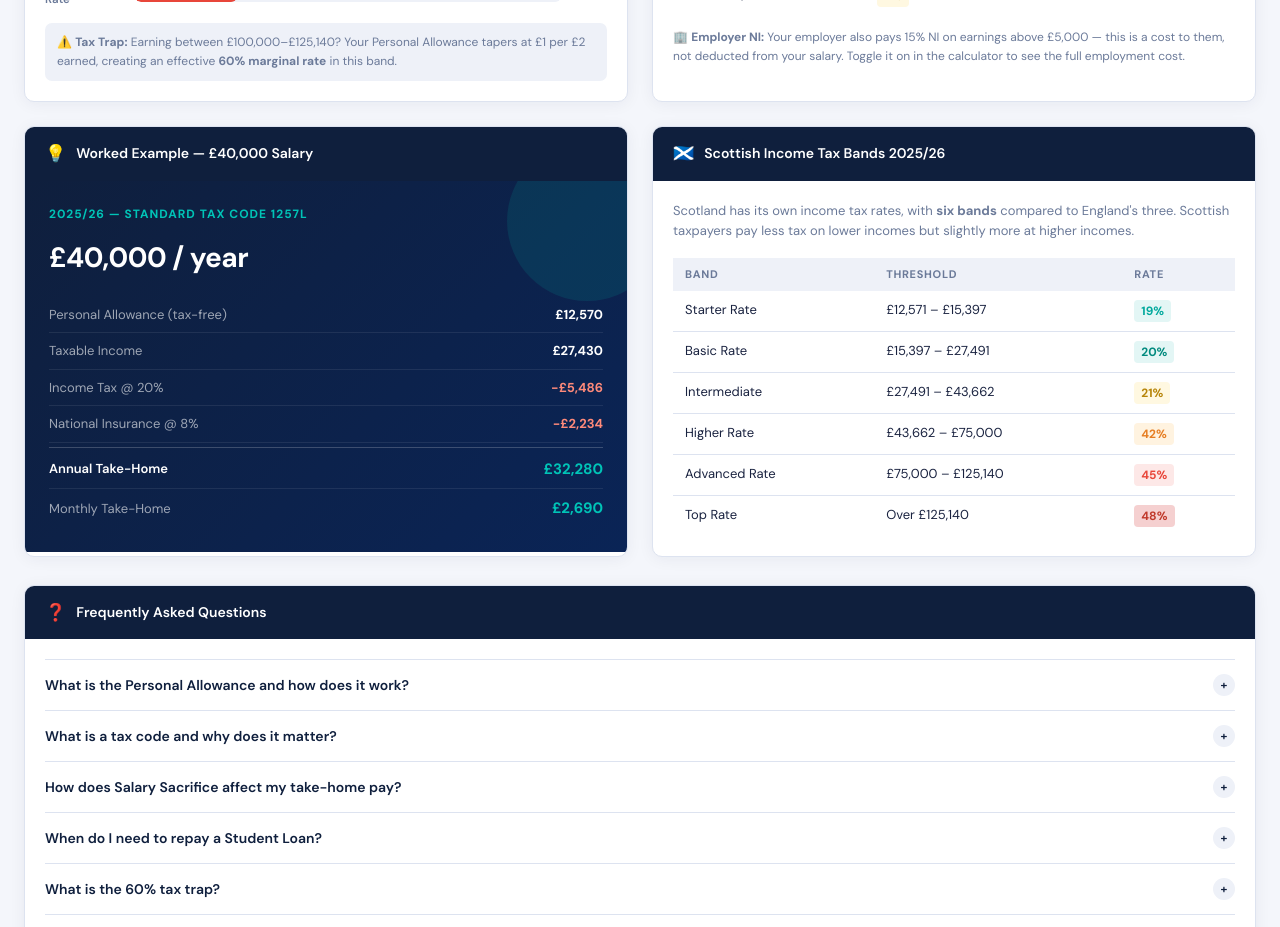
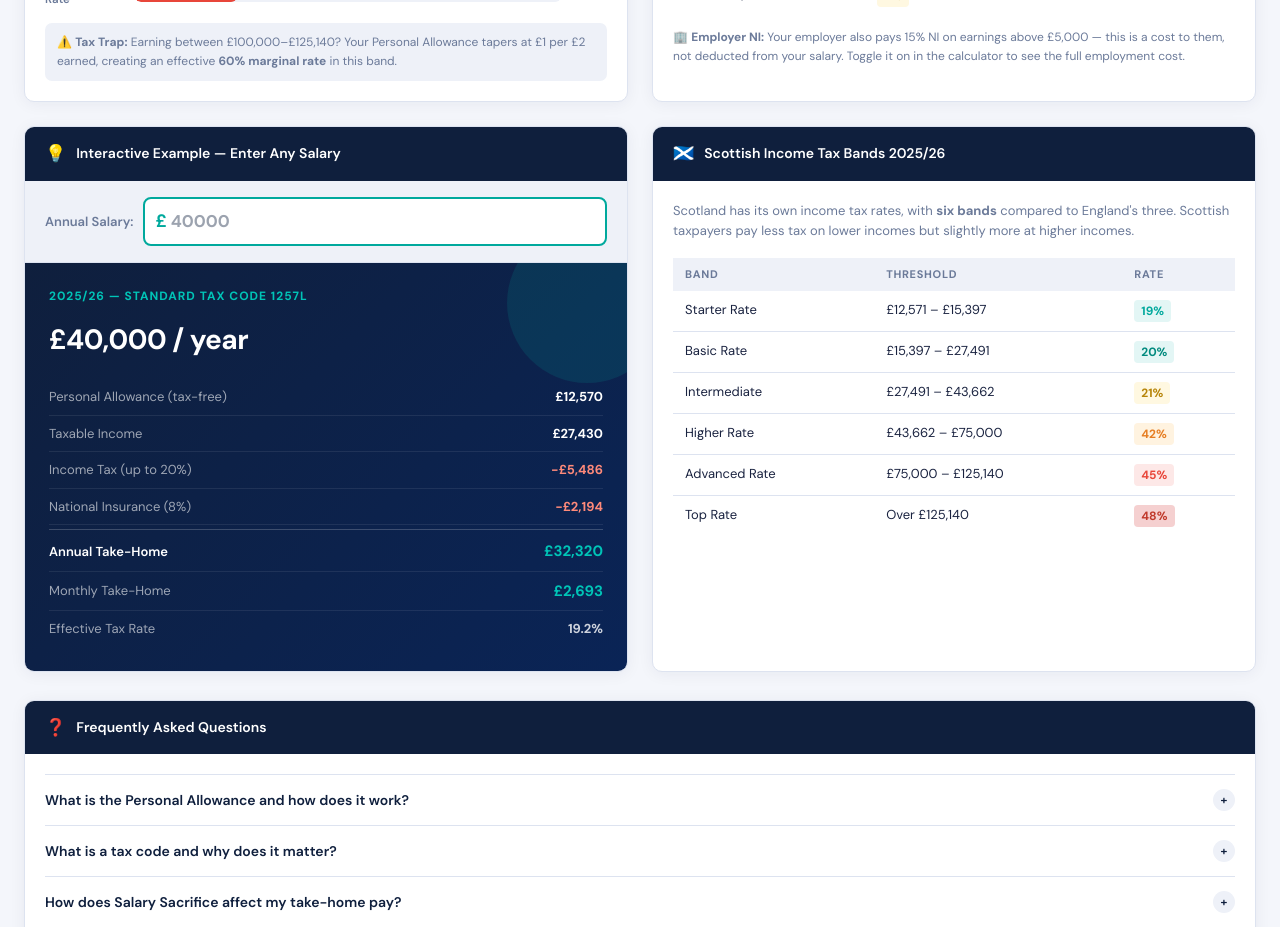
Before and after one commit to dsrashmika-prog/uktaxcal, a Next.js app: page / in a window 1280 px wide. Shown: the part 1620-2547 px from the top of the page. Built offline with nearby package versions, Linux system fonts and the light colour scheme.

Commit message:
Make worked example interactive: live salary input with instant tax breakdown

```diff
--- a/public/tax.js
+++ b/public/tax.js
@@ -520,7 +520,86 @@ document.querySelectorAll('.faq-q').forEach(btn => {
     const isOpen = item.classList.contains('open');
     // Close all
     document.querySelectorAll('.faq-item').forEach(i => i.classList.remove('open'));
-    // Toggle clicked
-    if (!isOpen) item.classList.add('open');
   });
 });
+
+// ===================== INTERACTIVE WORKED EXAMPLE =====================
+function fmtEx(n) {
+  return '£' + Math.round(n).toLocaleString('en-GB');
+}
+
+function updateExample(gross) {
+  if (!gross || gross <= 0) return;
+
+  const PA = 12570;
+  const BASIC_LIMIT = 50270;
+  const HIGHER_LIMIT = 125140;
+
+  // Taper personal allowance above 100k
+  let pa = PA;
+  if (gross > 100000) {
+    pa = Math.max(0, PA - Math.floor((gross - 100000) / 2));
+  }
+
+  const taxable = Math.max(0, gross - pa);
+
+  // Income Tax
+  let tax = 0;
+  let topBand = '20%';
+  if (taxable > 0) {
+    const basic = Math.min(taxable, BASIC_LIMIT - PA);
+    tax += Math.max(0, basic) * 0.20;
+    if (taxable > (BASIC_LIMIT - PA)) {
+      const higher = Math.min(taxable - (BASIC_LIMIT - PA), HIGHER_LIMIT - BASIC_LIMIT);
+      tax += Math.max(0, higher) * 0.40;
+      topBand = '40%';
+    }
+    if (taxable > (HIGHER_LIMIT - PA)) {
+      const additional = taxable - (HIGHER_LIMIT - PA);
+      tax += Math.max(0, additional) * 0.45;
+      topBand = '45%';
+    }
+  }
+
+  // NI (2025/26 rates)
+  let ni = 0;
+  let niRate = '8%';
+  if (gross > 12570) {
+    const primary = Math.min(gross, 50270) - 12570;
+    ni += Math.max(0, primary) * 0.08;
+    if (gross > 50270) {
+      ni += (gross - 50270) * 0.02;
+      niRate = '8% / 2%';
+    }
+  }
+
+  const takeHome = gross - tax - ni;
+  const effectiveRate = ((tax + ni) / gross * 100).toFixed(1);
+
+  // Update DOM
+  document.getElementById('exSalaryDisplay').textContent = fmtEx(gross) + ' / year';
+  document.getElementById('exPersonalAllowance').textContent = fmtEx(pa);
+  document.getElementById('exTaxableIncome').textContent = fmtEx(taxable);
+  document.getElementById('exTaxRateLabel').textContent = 'Income Tax (up to ' + topBand + ')';
+  document.getElementById('exIncomeTax').textContent = '−' + fmtEx(tax);
+  document.getElementById('exNIRateLabel').textContent = 'National Insurance (' + niRate + ')';
+  document.getElementById('exNI').textContent = '−' + fmtEx(ni);
+  document.getElementById('exAnnualTakeHome').textContent = fmtEx(takeHome);
+  document.getElementById('exMonthlyTakeHome').textContent = fmtEx(takeHome / 12);
+  document.getElementById('exEffectiveRate').textContent = effectiveRate + '%';
+
+  // Tax trap warning
+  const warn = document.getElementById('exTaxTrapWarn');
+  if (warn) warn.style.display = (gross > 100000 && gross < 125140) ? 'block' : 'none';
+}
+
+// Wire up the input
+const exInput = document.getElementById('exampleSalaryInput');
+if (exInput) {
+  exInput.addEventListener('input', () => {
+    const val = parseFloat(exInput.value);
+    if (val > 0) updateExample(val);
+  });
+  // Run once on load with default
+  updateExample(40000);
+}
--- a/src/app/page.tsx
+++ b/src/app/page.tsx
@@ -446,28 +446,50 @@ export default function Page() {
       </div>
     </div>
 
-    <!-- CARD 3: Worked Example -->
+    <!-- CARD 3: Interactive Worked Example -->
     <div class="faq-card">
       <div class="faq-card-header">
-        <span class="fch-icon">💡</span> Worked Example — £40,000 Salary
+        <span class="fch-icon">💡</span> Interactive Example — Enter Any Salary
       </div>
       <div class="faq-card-body" style="padding:0;">
+        <!-- Salary Input Row -->
+        <div style="padding:16px 20px;background:var(--light);border-bottom:1px solid var(--border);display:flex;align-items:center;gap:10px;">
+          <span style="font-size:13px;font-weight:600;color:var(--muted);white-space:nowrap;">Annual Salary:</span>
+          <div style="display:flex;align-items:center;background:white;border:2px solid var(--teal);border-radius:8px;flex:1;padding:0 10px;">
+            <span style="color:var(--teal);font-size:18px;font-weight:800;margin-right:4px;">£</span>
+            <input
+              type="number"
+              id="exampleSalaryInput"
+              placeholder="40000"
+              min="0"
+              max="9999999"
+              style="background:none;border:none;outline:none;width:100%;font-size:17px;font-weight:700;color:var(--navy);font-family:'DM Sans',sans-serif;padding:10px 0;"
+            >
+          </div>
+        </div>
         <div class="example-card" style="border-radius:0;">
           <div class="example-title">2025/26 — Standard Tax Code 1257L</div>
-          <div class="example-salary">£40,000 / year</div>
+          <div class="example-salary" id="exSalaryDisplay">£40,000 / year</div>
           <div class="example-rows">
-            <div class="ex-row"><span class="ex-label">Personal Allowance (tax-free)</span><span class="ex-val">£12,570</span></div>
-            <div class="ex-row"><span class="ex-label">Taxable Income</span><span class="ex-val">£27,430</span></div>
-            <div class="ex-row"><span class="ex-label">Income Tax @ 20%</span><span class="ex-val deduction">−£5,486</span></div>
-            <div class="ex-row"><span class="ex-label">National Insurance @ 8%</span><span class="ex-val deduction">−£2,234</span></div>
+            <div class="ex-row"><span class="ex-label">Personal Allowance (tax-free)</span><span class="ex-val" id="exPersonalAllowance">£12,570</span></div>
+            <div class="ex-row"><span class="ex-label">Taxable Income</span><span class="ex-val" id="exTaxableIncome">£27,430</span></div>
+            <div class="ex-row"><span class="ex-label" id="exTaxRateLabel">Income Tax</span><span class="ex-val deduction" id="exIncomeTax">−£5,486</span></div>
+            <div class="ex-row"><span class="ex-label" id="exNIRateLabel">National Insurance</span><span class="ex-val deduction" id="exNI">−£2,234</span></div>
             <div class="ex-row" style="margin-top:4px;border-top:1px solid rgba(255,255,255,0.2);padding-top:10px;">
               <span class="ex-label" style="color:white;font-weight:600;">Annual Take-Home</span>
-              <span class="ex-val takehome">£32,280</span>
+              <span class="ex-val takehome" id="exAnnualTakeHome">£32,280</span>
             </div>
             <div class="ex-row">
               <span class="ex-label">Monthly Take-Home</span>
-              <span class="ex-val takehome">£2,690</span>
+              <span class="ex-val takehome" id="exMonthlyTakeHome">£2,690</span>
             </div>
+            <div class="ex-row">
+              <span class="ex-label">Effective Tax Rate</span>
+              <span class="ex-val" id="exEffectiveRate" style="color:rgba(255,255,255,0.8);">19.3%</span>
+            </div>
+          </div>
+          <div id="exTaxTrapWarn" style="display:none;margin-top:14px;padding:10px 12px;background:rgba(245,166,35,0.15);border:1px solid rgba(245,166,35,0.4);border-radius:7px;font-size:12px;color:#f5c842;line-height:1.6;">
+            ⚠️ <strong>Tax Trap:</strong> Your salary sits in the £100k–£125,140 taper zone. You face an effective 60% marginal rate here.
           </div>
         </div>
       </div>
```
